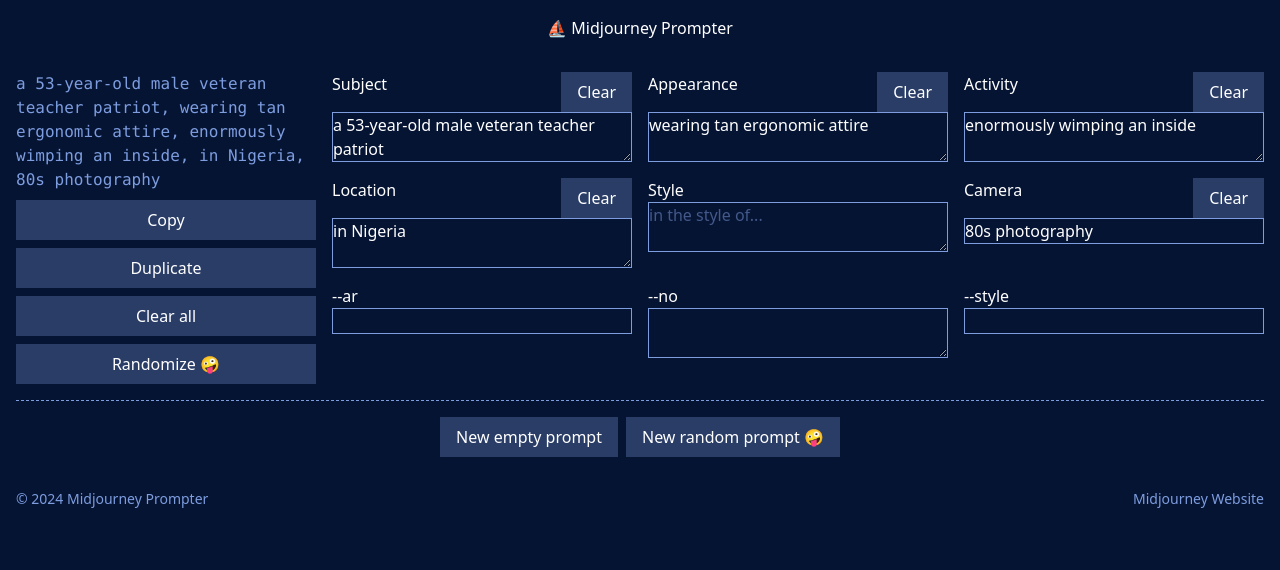
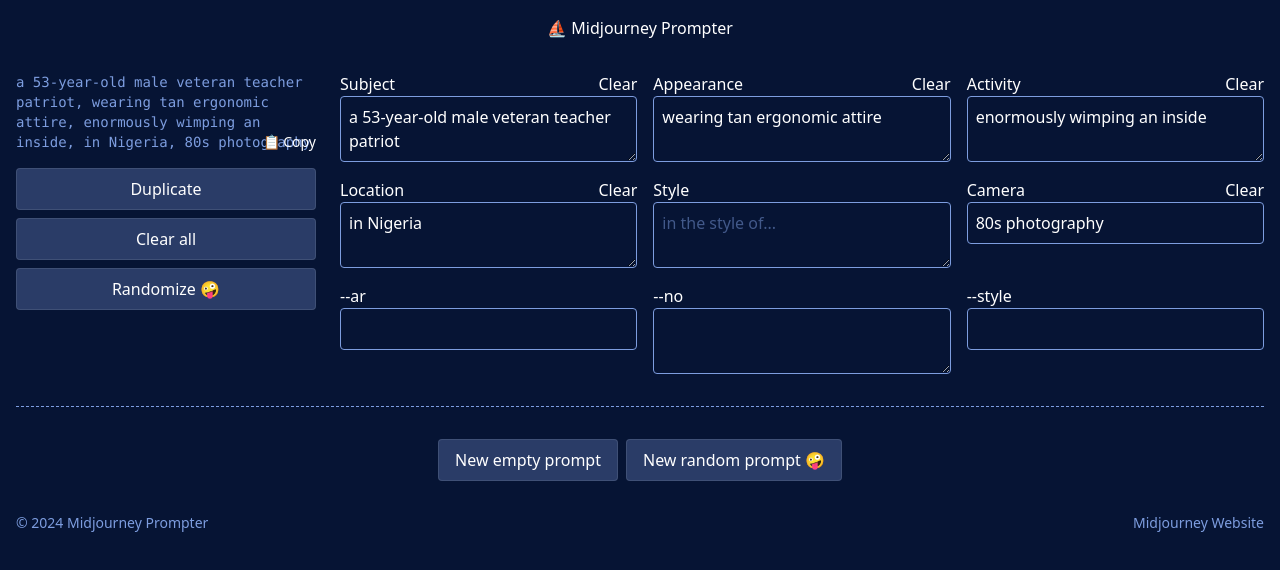
Before and after one commit to nuotsu/midjourney-prompter, a SvelteKit app: page / in a window 1280 px wide. Shown: the top 570 px of the page. Built offline with nearby package versions, Linux system fonts and the light colour scheme.

Commit message:
update action styles

```diff
--- a/src/lib/Actions.svelte
+++ b/src/lib/Actions.svelte
@@ -1,9 +1,8 @@
-<div class="grid gap-2 sm:w-[300px]">
-	<output class="text-lightnavy font-mono">{output}</output>
+<div class="@container grid gap-4 md:w-[300px]">
+	<Output {output} {prompter} />
 
+	<div class="grid gap-2 @xs:grid-cols-[repeat(auto-fit,minmax(250px,1fr))]">
 		{#if output}
-		<Copy value={output} />
-
 			<button class="action" on:click={duplicate}>Duplicate</button>
 		{/if}
 
@@ -26,9 +25,10 @@
 			<button class="action" on:click={randomize}>Randomize 🤪</button>
 		{/if}
 	</div>
+</div>
 
 <script lang="ts">
-	import Copy from './Copy.svelte'
+	import Output from './Output.svelte'
 	import { PrompterGenerator } from './PrompterGenerator'
 	import { allPrompts } from './store'
 
@@ -44,7 +44,7 @@
 
 		$allPrompts = [
 			...$allPrompts,
-			new PrompterGenerator($allPrompts[index].segments),
+			new PrompterGenerator({ segments: $allPrompts[index].segments }),
 		]
 	}
 
@@ -57,6 +57,8 @@
 	function randomize() {
 		const index = $allPrompts.findIndex(({ id }) => id === prompter.id)
 
+		console.log(prompter.id)
+
 		$allPrompts[index] = new PrompterGenerator().randomize()
 	}
 </script>
--- a/src/lib/Copy.svelte
+++ b/src/lib/Copy.svelte
@@ -1,12 +1,26 @@
-<button class="action" on:click={copy}>Copy</button>
+<button on:click={copy} {...props}>
+	{#if copied}
+		✅ Copied
+	{:else}
+		📋 Copy
+	{/if}
+</button>
 
 <script lang="ts">
-	const { value } = $props<{
-		value: string
-	}>()
+	import type { HTMLButtonAttributes } from 'svelte/elements'
+
+	const { value, ...props } = $props<{ value: string } & HTMLButtonAttributes>()
+
+	let copied = $state(false)
 
 	function copy() {
 		if (!value) return
 		navigator.clipboard.writeText(value)
+		copied = true
+
+		const timeout = setTimeout(() => {
+			copied = false
+			clearTimeout(timeout)
+		}, 1000)
 	}
 </script>
--- a/src/lib/Input.svelte
+++ b/src/lib/Input.svelte
@@ -2,7 +2,11 @@
 	<div class="flex justify-between gap-4">
 		<label for="{label}-{id}">{label}</label>
 
-		<button class="action warn" on:click={() => (value = '')} hidden={!value}>
+		<button
+			class="hover:text-red-600"
+			on:click={() => (value = '')}
+			hidden={!value}
+		>
 			Clear
 		</button>
 	</div>
--- /dev/null
+++ b/src/lib/Output.svelte
@@ -0,0 +1,49 @@
+<label for="output-{prompter.id}" class="relative text-sm">
+	<output class="text-lightnavy font-mono">
+		{#if output}
+			{output}
+		{:else}
+			Start typing...
+			<span class="inline-block max-md:rotate-90">
+				<span class="inline-block point">👉</span>
+			</span>
+		{/if}
+	</output>
+
+	{#if output}
+		<Copy
+			id="output-{prompter.id}"
+			class="absolute bottom-0 right-0 z-[1] transition-[opacity,translate]"
+			value={output}
+		/>
+	{/if}
+</label>
+
+<style lang="postcss">
+	.point {
+		animation: point 0.6s ease-in-out infinite alternate;
+	}
+
+	@keyframes point {
+		to {
+			translate: 0.25em 0;
+		}
+	}
+
+	@media (pointer: fine) {
+		label:not(:hover) :global(button) {
+			pointer-events: none;
+			opacity: 0;
+			translate: 1em 0;
+		}
+	}
+</style>
+
+<script lang="ts">
+	import Copy from './Copy.svelte'
+
+	const { output, prompter } = $props<{
+		output: string
+		prompter: MP.Prompter
+	}>()
+</script>
--- a/src/lib/Prompter.svelte
+++ b/src/lib/Prompter.svelte
@@ -1,4 +1,4 @@
-<div class="grid md:grid-cols-[auto,1fr] gap-4 items-start">
+<div class="grid md:grid-cols-[auto,1fr] gap-x-6 gap-y-4 items-start anim-fade">
 	<Actions {output} {prompter} onDelete={handleInput} {onClearAll} />
 
 	<form
@@ -31,7 +31,7 @@
 	let output = $state('')
 
 	$effect(() => {
-		form?.querySelectorAll('button.warn').forEach((btn) => {
+		form?.querySelectorAll('fieldset button').forEach((btn) => {
 			btn.addEventListener('click', handleInput)
 		})
 	})
--- a/src/lib/Textarea.svelte
+++ b/src/lib/Textarea.svelte
@@ -2,7 +2,11 @@
 	<div class="flex justify-between gap-4">
 		<label for="{label}-{id}">{label}</label>
 
-		<button class="action warn" on:click={() => (value = '')} hidden={!value}>
+		<button
+			class="hover:text-red-600"
+			on:click={() => (value = '')}
+			hidden={!value}
+		>
 			Clear
 		</button>
 	</div>
--- a/src/routes/+layout.svelte
+++ b/src/routes/+layout.svelte
@@ -19,7 +19,7 @@
 	</p>
 
 	<nav>
-		<a href="https://www.midjourney.com/imagine" target="_blank">
+		<a class="link" href="https://www.midjourney.com/imagine" target="_blank">
 			Midjourney Website
 		</a>
 	</nav>
--- a/src/routes/+page.svelte
+++ b/src/routes/+page.svelte
@@ -1,7 +1,7 @@
 <section class="grid gap-4">
 	{#each $allPrompts as prompter (prompter.id)}
 		<Prompter {prompter} />
-		<hr />
+		<hr class="my-4" />
 	{/each}
 
 	<nav class="flex gap-2 justify-center">
--- a/src/styles/app.css
+++ b/src/styles/app.css
@@ -7,9 +7,35 @@
 		min-width: 0;
 	}
 
+	hr {
+		@apply border-dashed border-lightnavy;
+	}
+}
+
+@layer components {
+	/* ctas */
+
+	.action {
+		appearance: none;
+		padding: 0.5em 1em;
+		@apply bg-lightnavy/30 rounded border border-white/10;
+
+		&.warn {
+			@apply hover:bg-red-600;
+		}
+
+		&:not(.warn) {
+			@apply hover:brightness-125
+		}
+	}
+
+	.link {
+		@apply hover:underline;
+	}
+
 	input,
 	textarea {
-		@apply w-full bg-transparent border border-lightnavy outline-none placeholder:text-lightnavy/50;
+		@apply w-full p-[.5em] bg-transparent rounded border border-lightnavy outline-none placeholder:text-lightnavy/50;
 
 		&:focus {
 			@apply ring ring-lightnavy/50;
@@ -19,22 +45,39 @@
 			@apply border-red-500 ring ring-red-500/50;
 		}
 	}
+}
 
-	hr {
-		@apply border-dashed border-lightnavy;
+@layer utilities {
+	/* animations */
+
+	@keyframes anim-fade {
+		from {
+			opacity: 0;
+			translate: var(--x, 0) var(--y, 0);
+		}
+	}
+
+	.anim-fade,
+	.anim-fade-to-l,
+	.anim-fade-to-r,
+	.anim-fade-to-t,
+	.anim-fade-to-b {
+		animation: anim-fade 0.2s ease-in-out forwards;
+	}
+
+	.anim-fade-to-l {
+		--x: 1rem;
+	}
+
+	.anim-fade-to-r {
+		--x: -1rem;
+	}
+
+	.anim-fade-to-t {
+		--y: 1rem;
+	}
+
+	.anim-fade-to-b {
+		--y: -1rem;
 	}
 }
-
-@layer components {
-	.action {
-		appearance: none;
-		padding: 0.5em 1em;
-		@apply bg-lightnavy/30;
-
-		&.warn {
-			@apply hover:bg-red-600;
-		}
-	}
-}
-
-@layer utilities {}
```
Lines whose indentation alone changed are shown as unchanged.
